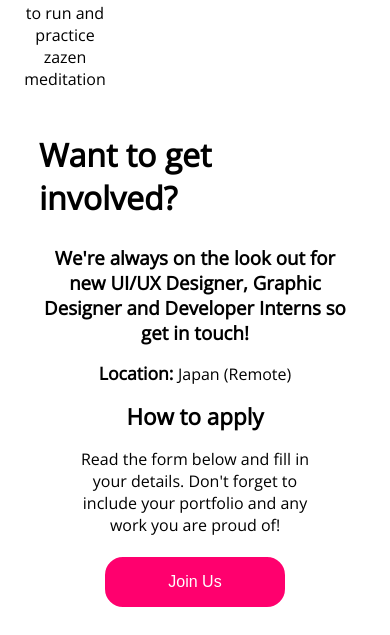
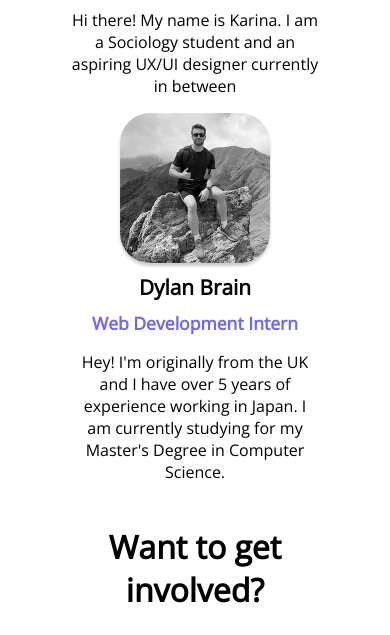
Before and after one commit to Dylaan94/Manabu, a Gatsby site: page /about in a window 390 px wide. Shown: the part 886-1521 px from the top of the page. Built offline with nearby package versions, Linux system fonts and the light colour scheme; Gatsby itself is replaced by a stand-in of ours.

Commit message:
made about page responsive

```diff
--- a/src/components/GetInvolved.js
+++ b/src/components/GetInvolved.js
@@ -42,10 +42,14 @@
 const Root = styled.div`
   display: flex;
   flex-direction: column;
-  width: 80vw;
+  width: 50%;
   align-items: center;
   justify-content: center;
   margin-bottom: 50px;
+
+  @media screen and (max-width: 768px) {
+    width: 80%;
+  }
 
   h4 {
     margin: 0;
@@ -56,12 +60,17 @@
   p {
     width: 80%;
     text-align: center;
+
+    @media screen and (max-width: 768px) {
+      width: 100%;
+    }
   }
 `;
 
 const Title = styled.h2`
   font-size: 2em;
   align-self: center;
+  text-align: center;
 `;
 
 const SubText = styled.h3`
--- a/src/components/TeamMembers.js
+++ b/src/components/TeamMembers.js
@@ -63,6 +63,11 @@
 const MainContainer = styled.div`
   display: flex;
   justify-content: space-around;
+
+  @media screen and (max-width: 768px) {
+    flex-direction: column;
+    align-items: center;
+  }
 `;
 
 const Title = styled.h2``;
@@ -73,6 +78,10 @@
   align-items: center;
   text-align: center;
   width: 25%;
+
+  @media screen and (max-width: 768px) {
+    width: 80%;
+  }
 `;
 
 const Image = styled.img`
--- a/src/pages/about.js
+++ b/src/pages/about.js
@@ -6,19 +6,27 @@
 import TeamMembers from "../components/TeamMembers";
 import GetInvolved from "../components/GetInvolved";
 
-
 export default function About() {
   return (
     <Layout>
+      <Root>
         <TeamSection>
           <TeamMembers />
         </TeamSection>
         <GetInvolvedSection>
           <GetInvolved />
         </GetInvolvedSection>
+      </Root>
     </Layout>
   );
 }
+
+const Root = styled.div`
+  display: flex;
+  flex-direction: column;
+  align-self: center;
+  width: 80vw;
+`;
 
 const TeamSection = styled.section`
   display: flex;
```
Lines whose indentation alone changed are shown as unchanged.
